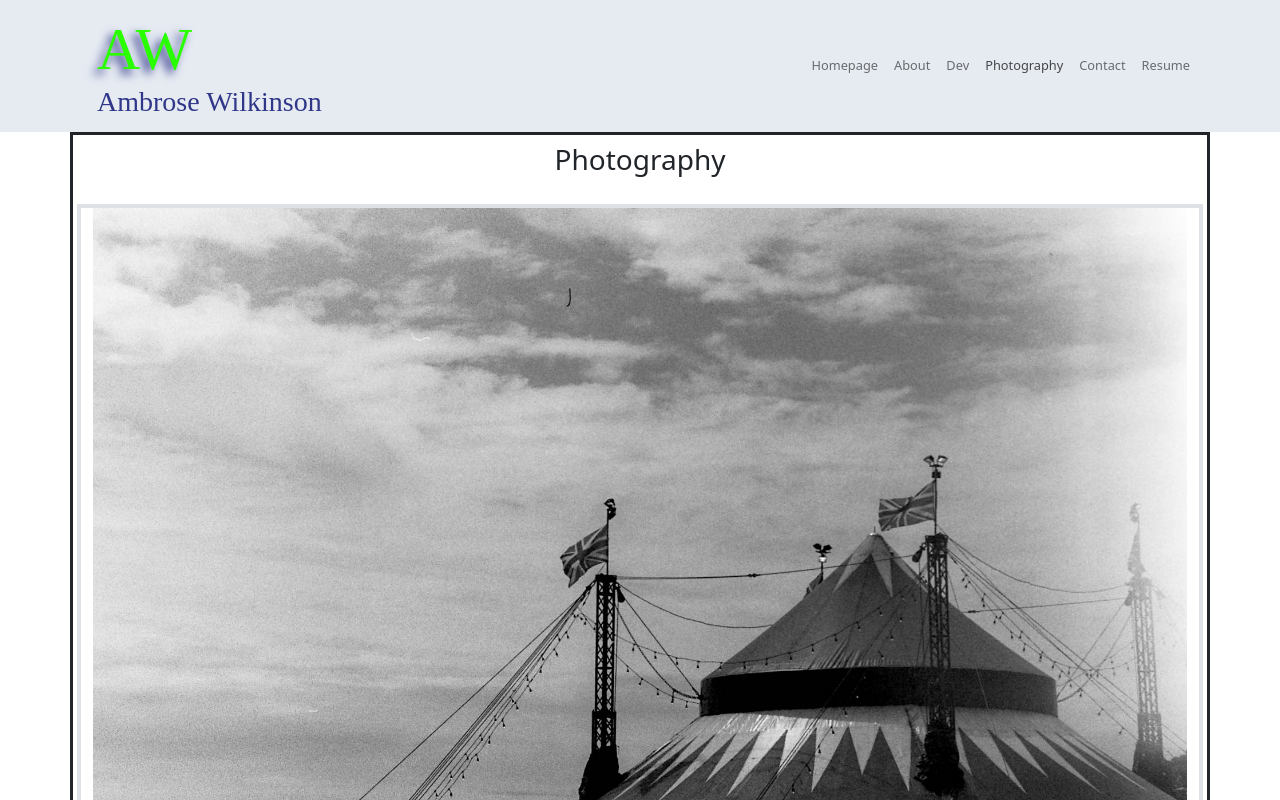
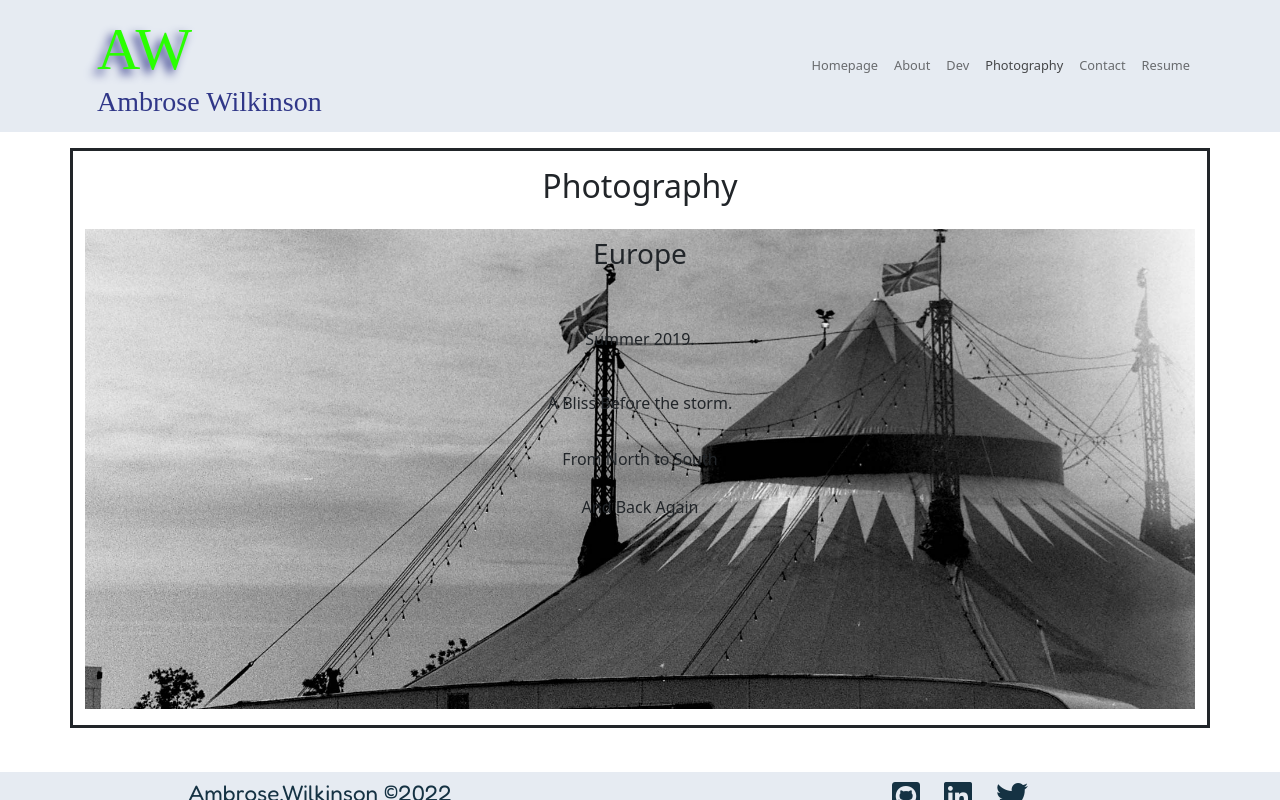
Before and after one commit to a-breezy/portfolio, a React (Create React App) app: page / in a window 1280 px wide. Both pictures are taken after a click on the button "Photography". Shown: the top 800 px of the page. Built offline with nearby package versions, Linux system fonts and the light colour scheme; a web font is replaced by a local one.

Commit message:
changed background card to have bg img

```diff
--- a/src/App.js
+++ b/src/App.js
@@ -19,7 +19,7 @@ function App() {
 		{ name: "Homepage", component: [<Homepage />] },
 		{ name: "About", component: <About /> },
 		{ name: "Dev", component: <DevPort /> },
-		{name: "Photography", component: <PhotoPort />},
+		{ name: "Photography", component: <PhotoPort /> },
 		{ name: "Contact", component: <Contact /> },
 		{ name: "Resume", component: <Resume /> },
 	]);
--- a/src/components/PhotoPort/index.js
+++ b/src/components/PhotoPort/index.js
@@ -7,17 +7,25 @@ import europePhotos from "../../assets/img/photography/europe-2019";
 
 const PhotoPort = () => {
 	return (
-		<Container className="border border-3 border-dark">
-			<h3 className="mt-2 text-center">Photography</h3>
+		<Container className="mt-3 border border-3 border-dark h-100">
+			<h2 className="mt-3 text-center">Photography</h2>
 			{/* Project 1: Let's Eat */}
-			<Row className="py-3">
-				<Col className="border border-4 w-100 m-1">
-					<div>
-						<img
-							src={europePhotos.europe1}
-							alt="UK tent"
-							className="w-100 mx-0"
-						></img>
+			<Row className="py-3 h-100">
+				<Col>
+					<div
+						className="h-75"
+						style={{
+							backgroundImage: `url(${europePhotos.europe1})`,
+							minHeight: "60vh",
+							backgroundSize: "cover",
+							backgroundPosition: "bottom center",
+						}}
+					>
+						<h3 className="pt-2 text-center">Europe</h3>
+						<p className="pt-5 text-center">Summer 2019.</p>
+						<p className="pt-4 text-center">A Bliss Before the storm.</p>
+						<p className="pt-3 text-center">From North to South</p>
+						<p className="pt-2 text-center">And Back Again</p>
 					</div>
 				</Col>
 			</Row>
```
